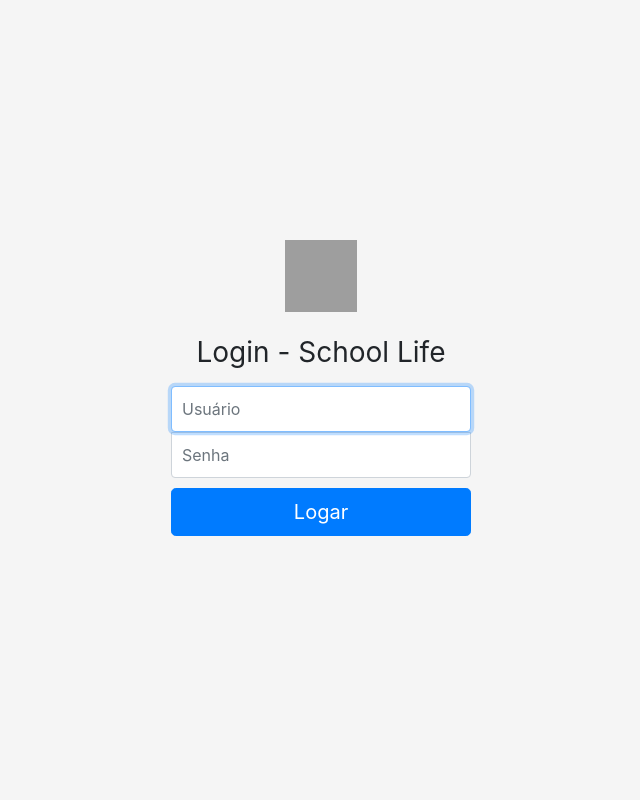
After one commit to JGSMoreira/SchoolLifeWeb, a PHP site: page /logar.php in a window 1280 px wide. The commit adds this page. Shown: the whole page, without its empty margins (319-959 px from the left). Run offline with PHP 8.4, Linux system fonts and the light colour scheme; grey boxes are pictures that could not be loaded.

Commit message:
Adição de sistema de login.

```diff
--- /dev/null
+++ b/css/login.css
@@ -0,0 +1,44 @@
+html,
+body {
+  height: 100%;
+}
+
+body {
+  display: -ms-flexbox;
+  display: flex;
+  -ms-flex-align: center;
+  align-items: center;
+  padding-top: 40px;
+  padding-bottom: 40px;
+  background-color: #f5f5f5;
+}
+
+.form-signin {
+  width: 100%;
+  max-width: 330px;
+  padding: 15px;
+  margin: auto;
+}
+.form-signin .checkbox {
+  font-weight: 400;
+}
+.form-signin .form-control {
+  position: relative;
+  box-sizing: border-box;
+  height: auto;
+  padding: 10px;
+  font-size: 16px;
+}
+.form-signin .form-control:focus {
+  z-index: 2;
+}
+.form-signin input[type="text"] {
+  margin-bottom: -1px;
+  border-bottom-right-radius: 0;
+  border-bottom-left-radius: 0;
+}
+.form-signin input[type="password"] {
+  margin-bottom: 10px;
+  border-top-left-radius: 0;
+  border-top-right-radius: 0;
+}
--- a/database/connection.php
+++ b/database/connection.php
@@ -1,6 +1,6 @@
 <?php
 //Informações do Banco de Dados
-$HOST = "localhost";
+$HOST = "localhost:3306";
 $USER = "root";
 $PASSWORD = "root";
 $DATABASE = "school_life";
--- a/database/delete_professor.php
+++ b/database/delete_professor.php
@@ -12,6 +12,6 @@ else{
   $ALTERAR->bindParam(':id', $id);
 
   $RESULT = $ALTERAR->execute();
-  header('location:../listar_professor.php');
+  header('location:../sistema/listar_professor.php');
 }
 ?>
--- a/database/select_professor.php
+++ b/database/select_professor.php
@@ -2,18 +2,17 @@
 include 'connection.php';
 
 //Select no Banco de Dados
-$SQL = "SELECT * FROM professor";
+$SQL = 'SELECT * FROM professor WHERE idUserFK = '.$_SESSION['iduser'];
 $RESULT = $conn->query($SQL);
 
 //Exibindo os resultados
 $ROWS = $RESULT->fetchAll(PDO::FETCH_OBJ);
 foreach($ROWS as $VALUE){
   echo '<tr>';
-  echo '<td>'.$VALUE->idProfessor.'</td>';
   echo '<td>'.$VALUE->nome.'</td>';
   echo '<td>'.$VALUE->email.'</td>';
   echo '<td><center><a href="editar_professor.php?id='.$VALUE->idProfessor.'"><img src="../open-iconic/svg/pencil.svg" height="15px"></a>';
-  echo '&nbsp&nbsp&nbsp<a href="database/delete_professor.php?id='.$VALUE->idProfessor.'"><img src="../open-iconic/svg/trash.svg" height="15px"></a></center></td>';
+  echo '&nbsp&nbsp&nbsp<a href="../database/delete_professor.php?id='.$VALUE->idProfessor.'"><img src="../open-iconic/svg/trash.svg" height="15px"></a></center></td>';
   echo '</tr>';
 }
 
--- /dev/null
+++ b/logar.php
@@ -0,0 +1,31 @@
+<!doctype html>
+<html lang="en">
+  <head>
+    <meta charset="utf-8">
+    <meta name="viewport" content="width=device-width, initial-scale=1, shrink-to-fit=no">
+
+    <title>School Life - Fazer login</title>
+    <link rel="stylesheet" href="https://stackpath.bootstrapcdn.com/bootstrap/4.1.3/css/bootstrap.min.css">
+    <link rel="stylesheet" href="/css/login.css">
+  </head>
+
+  <body class="text-center">
+    <form class="form-signin" action="login.php" method="post">
+      <img class="mb-4" src="../../assets/brand/bootstrap-solid.svg" alt="" width="72" height="72">
+      <h1 class="h3 mb-3 font-weight-normal">Login - School Life</h1>
+      <label for="user" class="sr-only">Usuário</label>
+      <input type="texto" name="user" class="form-control" placeholder="Usuário" required autofocus>
+      <label for="senha" class="sr-only">Senha</label>
+      <input type="password" name="senha" class="form-control" placeholder="Senha" required>
+      <button class="btn btn-lg btn-primary btn-block" type="submit">Logar</button>
+      <br>
+      <?php
+        if (isset($_GET['erro'])){
+          echo '<div class="alert alert-danger" role="alert">';
+          echo $_GET['erro'];
+          echo '</div>';
+        }
+      ?>
+    </form>
+  </body>
+</html>
```
Also changed, not shown: database/insert_professor.php (+5 -3 lines), index.php (+1 -21 lines), login.php (added, +30 -0 lines), logout.php (added, +9 -0 lines), sistema/admin.php (added, +83 -0 lines), sistema/cadastrar_professor.php (renamed from listar_professor.php, +30 -23 lines), sistema/editar_professor.php (renamed from cadastrar_professor.php, +16 -12 lines), sistema/listar_professor.php (renamed from editar_professor.php, +45 -25 lines), sql/bd.sql (+26 -7 lines).
